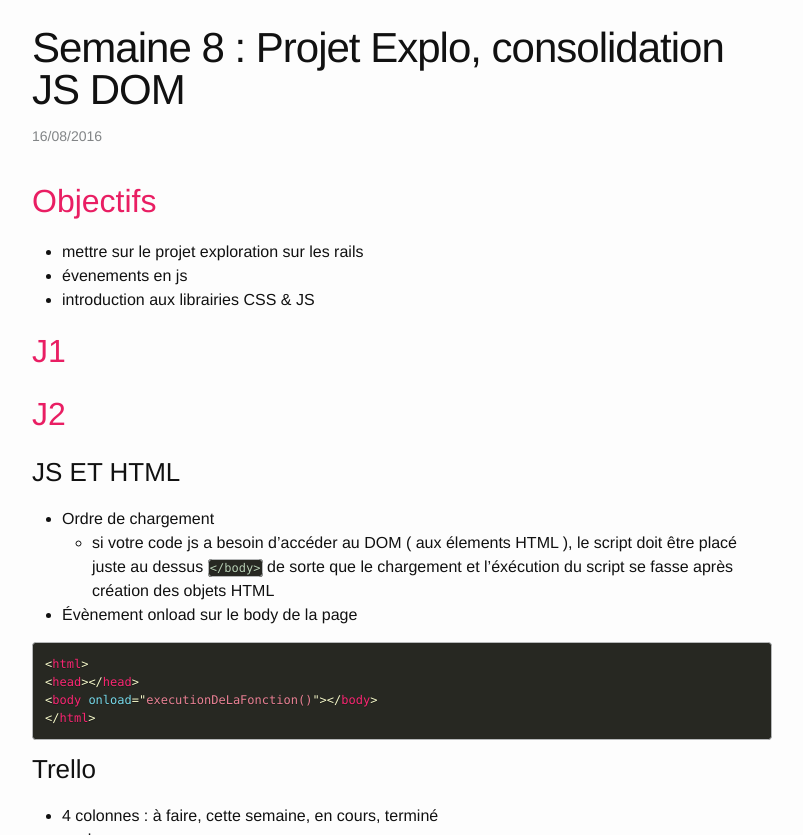
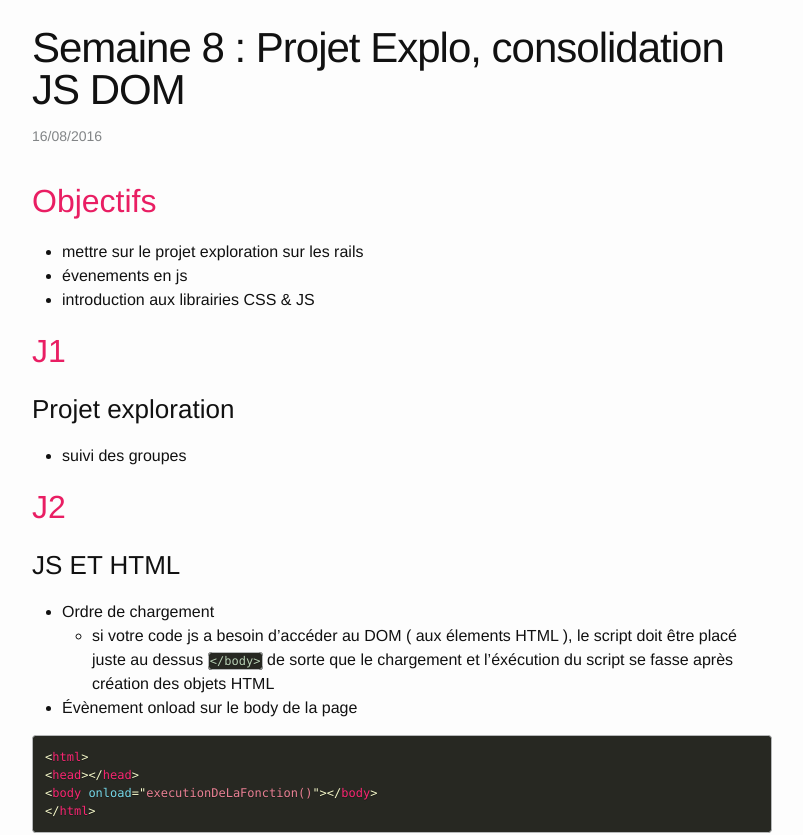
Before and after one commit to cappert/support, a Jekyll site: the page built from _posts/2016-08-22-semaine8.md, in a window 1280 px wide and 900 px high, cut to the strip 65-900 px from the top of the window. Shown: the whole strip, without its empty margins (238-1041 px from the left). Built offline with Jekyll 4.4.1, drawn with Linux system fonts in a browser that asks for light colours.

```diff
--- a/_posts/2016-08-22-semaine8.md
+++ b/_posts/2016-08-22-semaine8.md
@@ -12,7 +12,8 @@
 
 ## J1
 
-
+### Projet exploration
+- suivi des groupes
 
 ## J2
 
```
